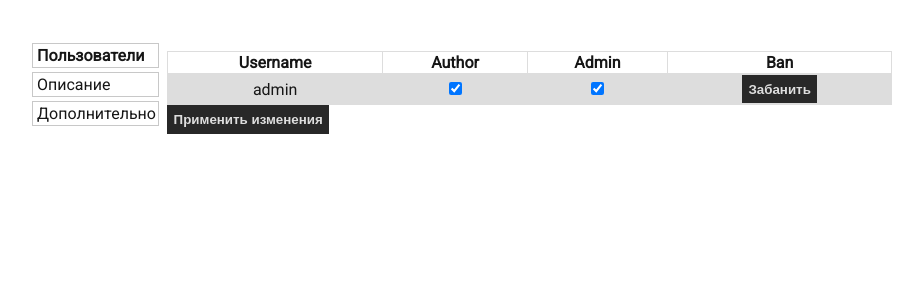
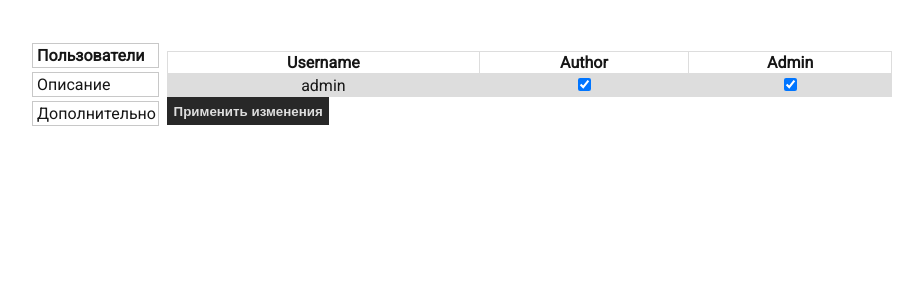
Before and after one commit to NipisAlqizam/simple_flask_blog, a Flask app: page /admin in a window 1280 px wide. Shown: the part 51-351 px from the top of the page, without its empty margins (26-949 px from the left). Run offline with Flask 2, Linux system fonts and the light colour scheme; the visitor is signed in with stand-in values (Sample User, id 1); data comes from the database, SQL or seed files in the repository.

Commit message:
Removed ban.

```diff
--- a/static/admin.js
+++ b/static/admin.js
@@ -9,7 +9,6 @@ function createUsersTable(users, changed, to_delete) {
         let username = document.createElement('td');
         let author = document.createElement('td');
         let admin = document.createElement('td');
-        let ban = document.createElement('td');
         username.innerText = users[i]['username'];
 
         let author_checkbox = document.createElement('input');
@@ -38,29 +37,10 @@ function createUsersTable(users, changed, to_delete) {
         };
         admin.appendChild(admin_checkbox);
 
-        let ban_button = document.createElement('input');
-        ban_button['type'] = 'button';
-        ban_button['value'] = 'Забанить';
-        ban_button['className'] = 'ban_button';
-        ban_button.onclick = (e) => {
-            if (to_delete.includes(i)) {
-                to_delete = to_delete.filter((v) => {
-                    return v != i
-                });
-                e.target['className'] = 'banButton';
-                e.target['value'] = 'Забанить';
-                return;
-            }
-            to_delete.push(i);
-            e.target['className'] += ' banned';
-            e.target['value'] = 'Забанен';
-        };
-        ban.appendChild(ban_button);
 
         row.appendChild(username);
         row.appendChild(author);
         row.appendChild(admin);
-        row.appendChild(ban);
 
         table.appendChild(row);
     }
--- a/templates/admin.html
+++ b/templates/admin.html
@@ -25,7 +25,6 @@
           <th>Username</th>
           <th>Author</th>
           <th>Admin</th>
-          <th>Ban</th>
         </tr>
       </table>
       <input type="button" value="Применить изменения">
```
